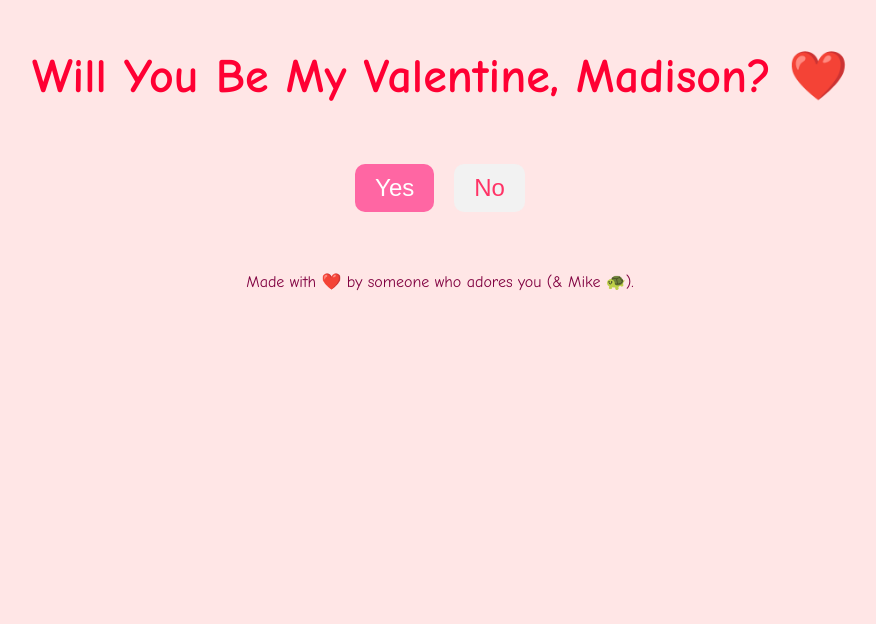
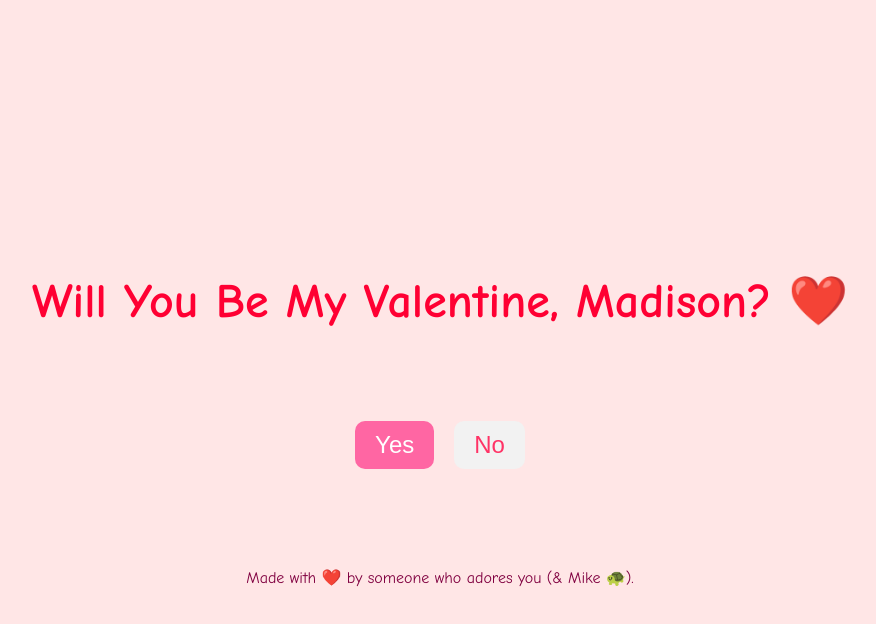
Before and after one commit to TavarianB/valentine-for-madison, a plain HTML site: page index.html in a window 1280 px wide. Shown: the whole page, without its empty margins (200-1076 px from the left). Drawn offline with Linux system fonts and the light colour scheme.

Commit message:
Update index.html

```diff
--- a/index.html
+++ b/index.html
@@ -11,6 +11,12 @@
       background-color: #ffe6e6;
       color: #ff3366;
       padding: 20px;
+      display: flex;
+      flex-direction: column;
+      justify-content: center;
+      align-items: center;
+      height: 100vh;
+      margin: 0;
     }
 
     h1 {
@@ -34,6 +40,7 @@
       border-radius: 10px;
       cursor: pointer;
       transition: transform 0.3s ease, background-color 0.3s ease;
+      flex-shrink: 0; /* Prevent buttons from shrinking when the "Yes" button grows */
     }
 
     button#yes {
@@ -54,6 +61,8 @@
       font-size: 1.2rem;
       margin-top: 20px;
       color: #800040;
+      width: 100%;
+      text-align: center;
     }
 
     footer {
```
